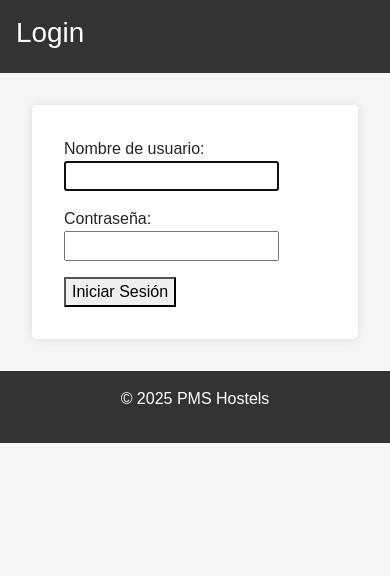
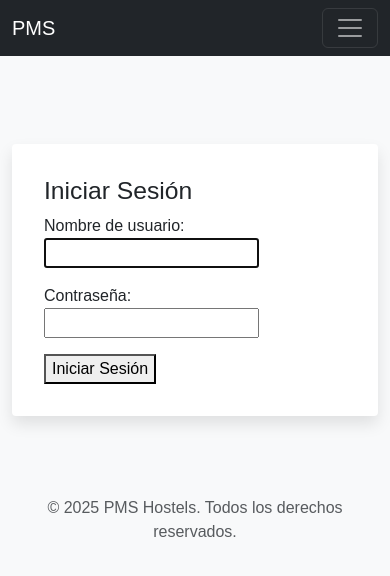
Before and after one commit to m-espinoza/pms-universal, a Django app: page / in a window 390 px wide. Shown: the top 576 px of the page. Run offline with Django 5.2, Linux system fonts and the light colour scheme; some libraries are stand-ins or nearby versions.

Commit message:
Enhance UI with Spanish translations and Bootstrap styling; update login template, base layout, and CSS for improved aesthetics and responsiveness

```diff
--- a/public/pms/accounts/templates/accounts/login.html
+++ b/public/pms/accounts/templates/accounts/login.html
@@ -3,6 +3,7 @@
 {% block h1 %}Login{% endblock h1 %}
 {% block content %}
 <div class="login-container">
+    <h2>Iniciar Sesión</h2>
     <form method="post">
         {% csrf_token %}
         {{ form.as_p }}
--- a/public/pms/static/css/styles.css
+++ b/public/pms/static/css/styles.css
@@ -1,45 +1,64 @@
 /* Estilos básicos */
 body {
-    font-family: Arial, sans-serif;
-    margin: 0;
-    padding: 0;
-    background-color: #f5f5f5;
+    font-family: 'Arial', sans-serif;
+    background-color: #f8f9fa; /* Color de fondo ligero de Bootstrap */
 }
 
+/* Estilos para el header */
 header {
-    background-color: #333;
+    background-color: #343a40; /* Color de fondo oscuro de Bootstrap */
     color: white;
-    padding: 1rem;
-    display: flex;
-    justify-content: space-between;
-    align-items: center;
 }
 
+/* Estilos para el main */
 main {
-    padding: 2rem;
+    padding: 2rem 0; /* Espaciado vertical */
 }
 
+/* Estilos para el footer */
 footer {
+    background-color: #343a40; /* Color de fondo oscuro de Bootstrap */
+    color: white;
     text-align: center;
-    padding: 1rem;
-    background-color: #333;
-    color: white;
+    padding: 1rem 0;
 }
 
 /* Estilos para el login */
 .login-container {
-    max-width: 400px;
-    margin: 0 auto;
+    max-width: 500px;
+    margin: 2rem auto; /* Centrado con margen */
     background: white;
     padding: 2rem;
-    border-radius: 5px;
-    box-shadow: 0 0 10px rgba(0,0,0,0.1);
+    border-radius: 0.25rem; /* Bordes redondeados */
+    box-shadow: 0 0.5rem 1rem rgba(0, 0, 0, 0.1); /* Sombra suave */
 }
 
 /* Estilos para el dashboard */
 .dashboard-container {
     background: white;
     padding: 2rem;
-    border-radius: 5px;
-    box-shadow: 0 0 10px rgba(0,0,0,0.1);
+    border-radius: 0.25rem; /* Bordes redondeados */
+    box-shadow: 0 0.5rem 1rem rgba(0, 0, 0, 0.1); /* Sombra suave */
 }
+
+/* Estilos personalizados adicionales */
+.custom-card {
+    background: white;
+    border-radius: 0.25rem;
+    box-shadow: 0 0.5rem 1rem rgba(0, 0, 0, 0.1);
+    padding: 1.5rem;
+    margin-bottom: 1.5rem;
+}
+
+.custom-btn {
+    background-color: #007bff; /* Color primario de Bootstrap */
+    color: white;
+    border: none;
+    padding: 0.5rem 1rem;
+    border-radius: 0.25rem;
+    transition: background-color 0.3s ease;
+}
+
+.custom-btn:hover {
+    background-color: #0056b3; /* Color primario oscuro de Bootstrap */
+}
--- a/public/pms/templates/base.html
+++ b/public/pms/templates/base.html
@@ -1,30 +1,45 @@
 <!DOCTYPE html>
-<html>
+<html lang="es">
 <head>
-    <title>{% block title %} PMS {% endblock title %}</title>
+    <meta charset="UTF-8">
+    <meta name="viewport" content="width=device-width, initial-scale=1.0">
+    <title>{% block title %}PMS{% endblock title %}</title>
     {% load static %}
-    <link rel="stylesheet" href="{% static 'css/bootstrap.min.css' %}">
-    <link rel="stylesheet" href="{% static 'css/styles.css' %}">
+    <link href="{% static 'css/bootstrap.min.css' %}" rel="stylesheet">
+    <link href="{% static 'css/styles.css' %}" rel="stylesheet">
     <script src="{% static 'js/vue.global.js' %}"></script>
+    <script src="{% static 'js/general.js' %}"></script>
 </head>
 <body>
-    <header>
-        <div class="logo">
-            <h1>{% block h1 %} PMS {% endblock h1 %}</h1>
+    <header class="navbar navbar-expand-lg navbar-dark bg-dark">
+        <div class="container-fluid">
+            <a class="navbar-brand" href="#">PMS</a>
+            <button class="navbar-toggler" type="button" data-bs-toggle="collapse" data-bs-target="#navbarNav" aria-controls="navbarNav" aria-expanded="false" aria-label="Toggle navigation">
+                <span class="navbar-toggler-icon"></span>
+            </button>
+            <div class="collapse navbar-collapse" id="navbarNav">
+                <ul class="navbar-nav">
+                    {% if user.is_authenticated %}
+                    <li class="nav-item">
+                        <a class="nav-link active" aria-current="page" href="{% url 'dashboard' %}">Dashboard</a>
+                    </li>
+                    <!-- Otros enlaces de navegación -->
+                    {% endif %}
+                </ul>
+            </div>
         </div>
-        {% if user.is_authenticated %}
-        <nav>
-            <a href="{% url 'dashboard' %}">Dashboard</a>
-            <!-- Otros enlaces de navegación -->
-        </nav>
-        {% endif %}
     </header>
-    <main>
+
+    <main class="container mt-4">
         {% block content %}
         {% endblock %}
     </main>
-    <footer>
-        <p>&copy; 2025 PMS Hostels</p>
+
+    <footer class="footer mt-auto py-3 bg-light">
+        <div class="container">
+            <span class="text-muted">&copy; {% now "Y" %} PMS Hostels. Todos los derechos reservados.</span>
+        </div>
     </footer>
+
 </body>
 </html>
```
